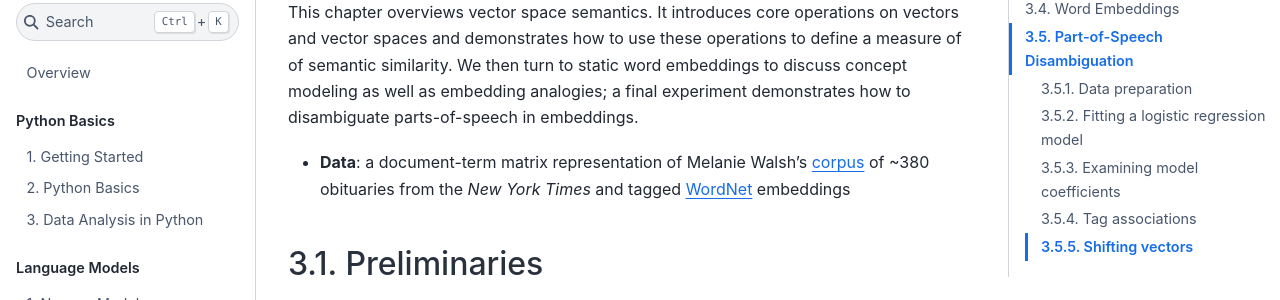
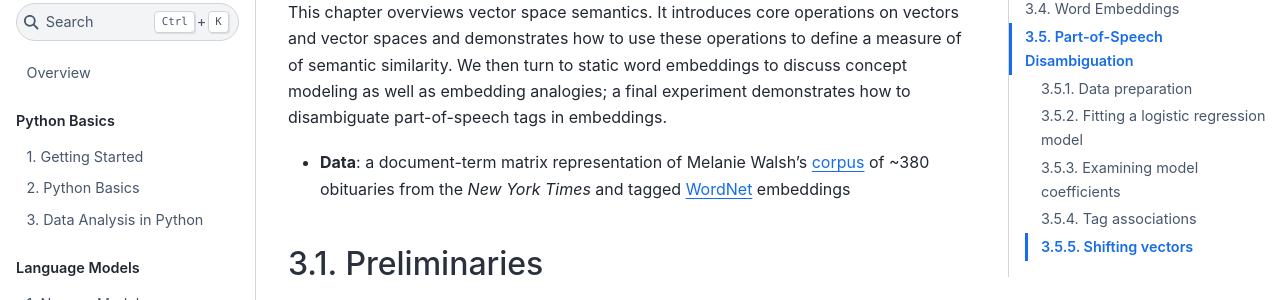
Before and after one commit to t-shoemaker/2024_dtl_lm-interpretability, a Jupyter Book: the page built from chapters/06_vector-spaces.md, in a window 1280 px wide and 900 px high. Shown: the part 136-436 px from the top of the window. Built offline with Jupyter Book 1.0.4 settings and Sphinx 7.4.7 and the Sphinx Book theme 1.1.4, drawn with Linux system fonts in a browser that asks for light colours; some of the changed text lies outside the part shown.

Commit message:
Prose edits

```diff
--- a/chapters/06_vector-spaces.md
+++ b/chapters/06_vector-spaces.md
@@ -27,7 +27,7 @@ This chapter overviews vector space semantics. It introduces core operations on
 vectors and vector spaces and demonstrates how to use these operations to
 define a measure of of semantic similarity. We then turn to static word
 embeddings to discuss concept modeling as well as embedding analogies; a final
-experiment demonstrates how to disambiguate parts-of-speech in embeddings.
+experiment demonstrates how to disambiguate part-of-speech tags in embeddings.
 
 + **Data**: a document-term matrix representation of Melanie Walsh’s
   [corpus][corpus] of ~380 obituaries from the _New York Times_ and tagged
```
Also changed, not shown: other parts of chapters/06_vector-spaces.md (+3 -3 lines).
